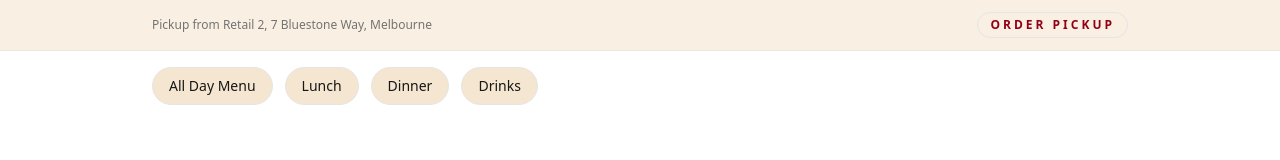
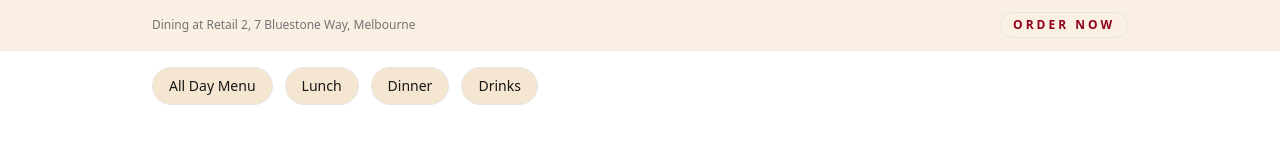
Before and after one commit to burmf/foovii, a Next.js app: page /menu/dodam in a window 1280 px wide. Shown: the top 160 px of the page. Built offline with nearby package versions, Linux system fonts and the light colour scheme.

Commit message:
fix: align menu banner copy with dine-in ordering

```diff
--- a/src/components/menu/menu-screen.tsx
+++ b/src/components/menu/menu-screen.tsx
@@ -54,9 +54,9 @@ function MenuView({
     <div className="min-h-screen bg-background text-foreground" style={style}>
       <aside className="border-b border-border/70 bg-secondary/60">
         <div className="mx-auto flex w-full max-w-5xl items-center justify-between gap-4 px-6 py-3 text-xs text-muted-foreground">
-          <span>Pickup from {store.address}</span>
+          <span>Dining at {store.address}</span>
           <span className="rounded-full border border-border px-3 py-1 font-semibold uppercase tracking-[0.25em] text-primary">
-            Order Pickup
+            Order Now
           </span>
         </div>
       </aside>
```
